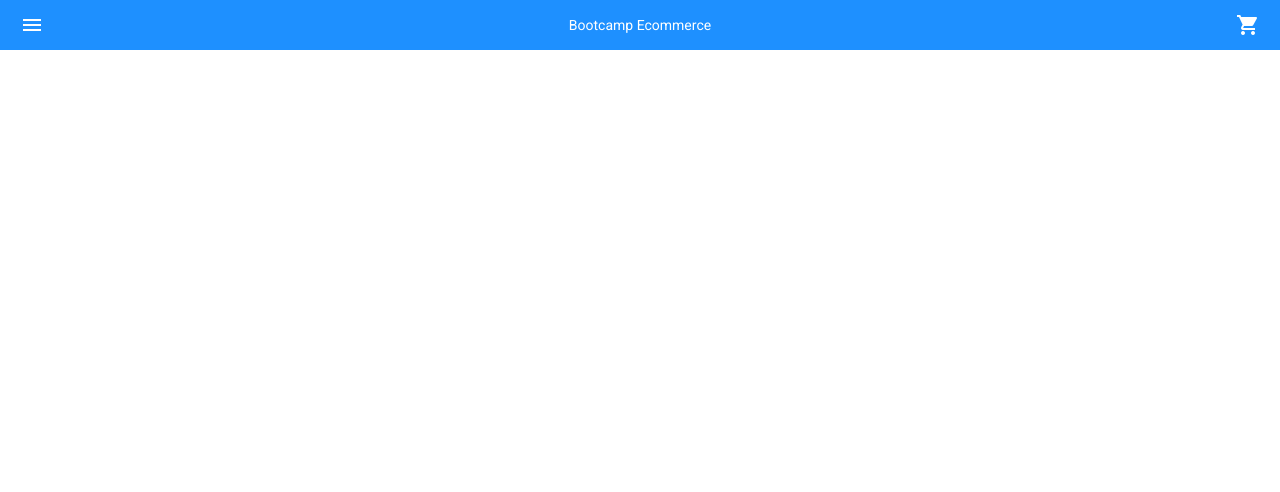
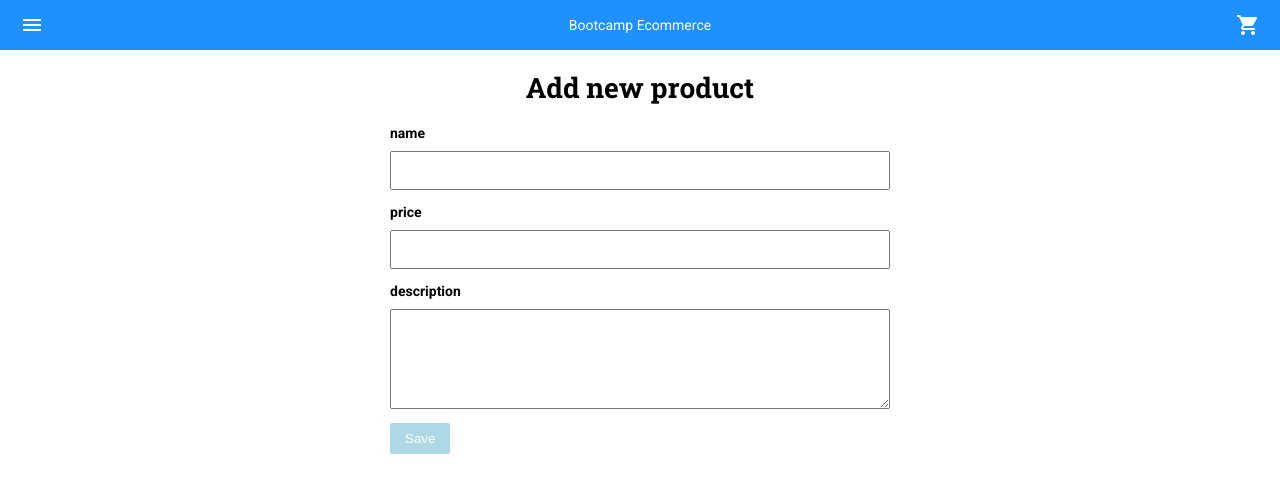
Before and after one commit to hittten/bootcamp-angular, an Angular app: page /products/add in a window 1280 px wide. Before the commit this address led to /. Shown: the top 492 px of the page. Built offline with nearby package versions, Linux system fonts and the light colour scheme.

Commit message:
forms: new products

```diff
--- a/src/app/app-routing.module.ts
+++ b/src/app/app-routing.module.ts
@@ -2,10 +2,12 @@ import {NgModule} from '@angular/core';
 import {Routes, RouterModule} from '@angular/router';
 import {ProductsComponent} from './products/products.component';
 import {ShoppingCarComponent} from './shopping-car/shopping-car.component';
+import {ProductAddComponent} from './product-add/product-add.component';
 
 const routes: Routes = [
   {path: 'products', component: ProductsComponent},
   {path: 'shopping-car', component: ShoppingCarComponent},
+  {path: 'products/add', component: ProductAddComponent},
   {path: '', redirectTo: '/products', pathMatch: 'full'},
 ];
 
--- /dev/null
+++ b/src/app/product-add/product-add.component.html
@@ -0,0 +1,20 @@
+<div class="wrapper">
+  <h1>Add new product</h1>
+  <form [formGroup]="productForm" (ngSubmit)="onSubmit()">
+    <p>
+      <label for="name">name</label>
+      <input type="text" id="name" formControlName="name">
+    </p>
+    <p>
+      <label for="price">price</label>
+      <input type="number" id="price" formControlName="price">
+    </p>
+    <p>
+      <label for="description">description</label>
+      <textarea type="text" id="description" formControlName="description"></textarea>
+    </p>
+    <p>
+      <button class="button" type="submit" [disabled]="!productForm.valid">Save</button>
+    </p>
+  </form>
+</div>
--- /dev/null
+++ b/src/app/product-add/product-add.component.scss
@@ -0,0 +1,25 @@
+h1 {
+  text-align: center;
+}
+
+form {
+  margin: 0 auto;
+  max-width: 500px;
+}
+
+form label {
+  font-weight: bold;
+  display: block;
+  margin-bottom: 10px;
+}
+
+form input, textarea {
+  display: block;
+  box-sizing: border-box;
+  padding: 10px 5px;
+  width: 100%;
+}
+
+form textarea {
+  height: 100px;
+}
--- /dev/null
+++ b/src/app/product-add/product-add.component.ts
@@ -0,0 +1,32 @@
+import {Component, OnInit} from '@angular/core';
+import {Validators, FormBuilder} from '@angular/forms';
+import {ProductService} from '../product.service';
+
+@Component({
+  selector: 'app-product-add',
+  templateUrl: './product-add.component.html',
+  styleUrls: ['./product-add.component.scss']
+})
+export class ProductAddComponent implements OnInit {
+  productForm = this.fb.group({
+    name: ['', [Validators.required, Validators.minLength(4)]],
+    price: ['', [Validators.required, Validators.minLength(4)]],
+    description: ['', Validators.required],
+  });
+
+  constructor(
+    private fb: FormBuilder,
+    private productService: ProductService
+  ) {
+  }
+
+  ngOnInit(): void {
+  }
+
+  onSubmit() {
+    const newProduct = this.productService.create(this.productForm.value);
+    this.productForm.reset({name: '', price: '', description: ''});
+
+    console.log('new product', newProduct);
+  }
+}
--- a/src/app/product.service.ts
+++ b/src/app/product.service.ts
@@ -8,6 +8,16 @@ import {Product} from './product';
 export class ProductService {
 
   constructor() {
+  }
+
+  create(product: Product) {
+    product.id = (Math.floor(Math.random() * 500) + 1).toString();
+    product.createdAt = new Date().toISOString();
+    product.image = `https://picsum.photos/id/${product.id}/300/300`;
+
+    PRODUCTS.push(product);
+
+    return product;
   }
 
   list(): Product[] {
--- a/src/app/products/products.component.html
+++ b/src/app/products/products.component.html
@@ -6,3 +6,6 @@
     buttonText="Add to car">
   </app-product-list>
 </div>
+<i routerLink="/products/add" class="material-icons">
+  add
+</i>
--- a/src/app/products/products.component.scss
+++ b/src/app/products/products.component.scss
@@ -0,0 +1,18 @@
+i {
+  position: fixed;
+  border-radius: 50%;
+  bottom: 20px;
+  right: 20px;
+  width: 40px;
+  height: 40px;
+  background: dodgerblue;
+  display: flex;
+  justify-content: center;
+  align-items: center;
+  color: white;
+  box-shadow: 0 2px 4px -1px rgba(0, 0, 0, .2), 0 4px 5px 0 rgba(0, 0, 0, .14), 0 1px 10px 0 rgba(0, 0, 0, .12);
+}
+
+i:active {
+  box-shadow: none;
+}
--- a/src/styles.scss
+++ b/src/styles.scss
@@ -26,3 +26,7 @@ i.material-icons {
   border-radius: 2px;
   color: white;
 }
+
+.button:disabled {
+  background-color: lightblue;
+}
```
Also changed, not shown: src/app/app.module.ts (+6 -2 lines).
